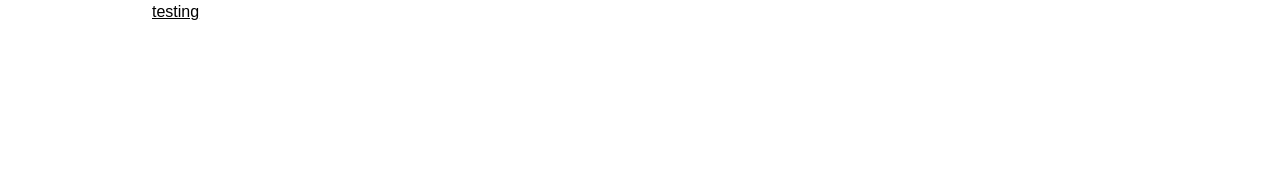
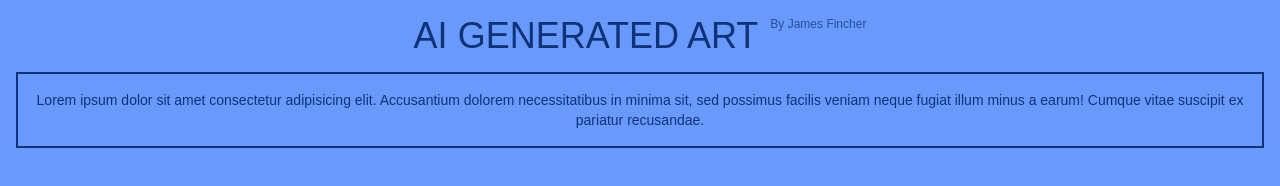
Before and after one commit to JamesFincher/AI-Art, a Gatsby site: page / in a window 1280 px wide. Built offline with nearby package versions, Linux system fonts and the light colour scheme; Gatsby itself is replaced by a stand-in of ours.

Commit message:
got header and summary looking OKAY...

```diff
--- /dev/null
+++ b/src/components/Header.js
@@ -0,0 +1,14 @@
+import React from "react"
+
+const Header = () => {
+  return (
+    <div className="flex justify-center">
+      <h1 className="text-4xl pb-4 text-center">AI GENERATED ART</h1>
+      <h7 className="text-xs pl-3 pt 1  animate-pulse transition-opacity">
+        By James Fincher
+      </h7>
+    </div>
+  )
+}
+
+export default Header
--- /dev/null
+++ b/src/components/Summary.js
@@ -0,0 +1,16 @@
+import React from "react"
+
+const Summary = () => {
+  return (
+    <article className=" box-border border-2 p-4 flex justify-center text-center text-sm ">
+      <p className="flex justify-center ">
+        Lorem ipsum dolor sit amet consectetur adipisicing elit. Accusantium
+        dolorem necessitatibus in minima sit, sed possimus facilis veniam neque
+        fugiat illum minus a earum! Cumque vitae suscipit ex pariatur
+        recusandae.
+      </p>
+    </article>
+  )
+}
+
+export default Summary
--- a/src/pages/index.js
+++ b/src/pages/index.js
@@ -1,11 +1,14 @@
 import React from "react"
-
+import Header from "../components/Header"
+import Summary from "../components/Summary"
 export default function Home() {
   return (
-    <div className="md:container md:mx-auto text-primary">
-      <p className="underline decoration-sky-600 md:decoration-blue-400">
-        testing
-      </p>
+    <div
+      id="container"
+      className="flex  flex-auto flex-col p-4  bg-bg text-tp min-h-screen"
+    >
+      <Header id="header" className="p-4 bg-gray-400 flex" />
+      <Summary />
     </div>
   )
 }
--- a/tailwind.config.js
+++ b/tailwind.config.js
@@ -18,8 +18,8 @@ module.exports = {
       gray: "#8492a6",
       "gray-light": "#d3dce6",
       tp: "#0F337A",
-      bg: "699AFB",
-      ac: "293A61",
+      bg: "#699AFB",
+      ac: "#293A61",
       lt: "#B8D0F7",
     },
     fontFamily: {
```
